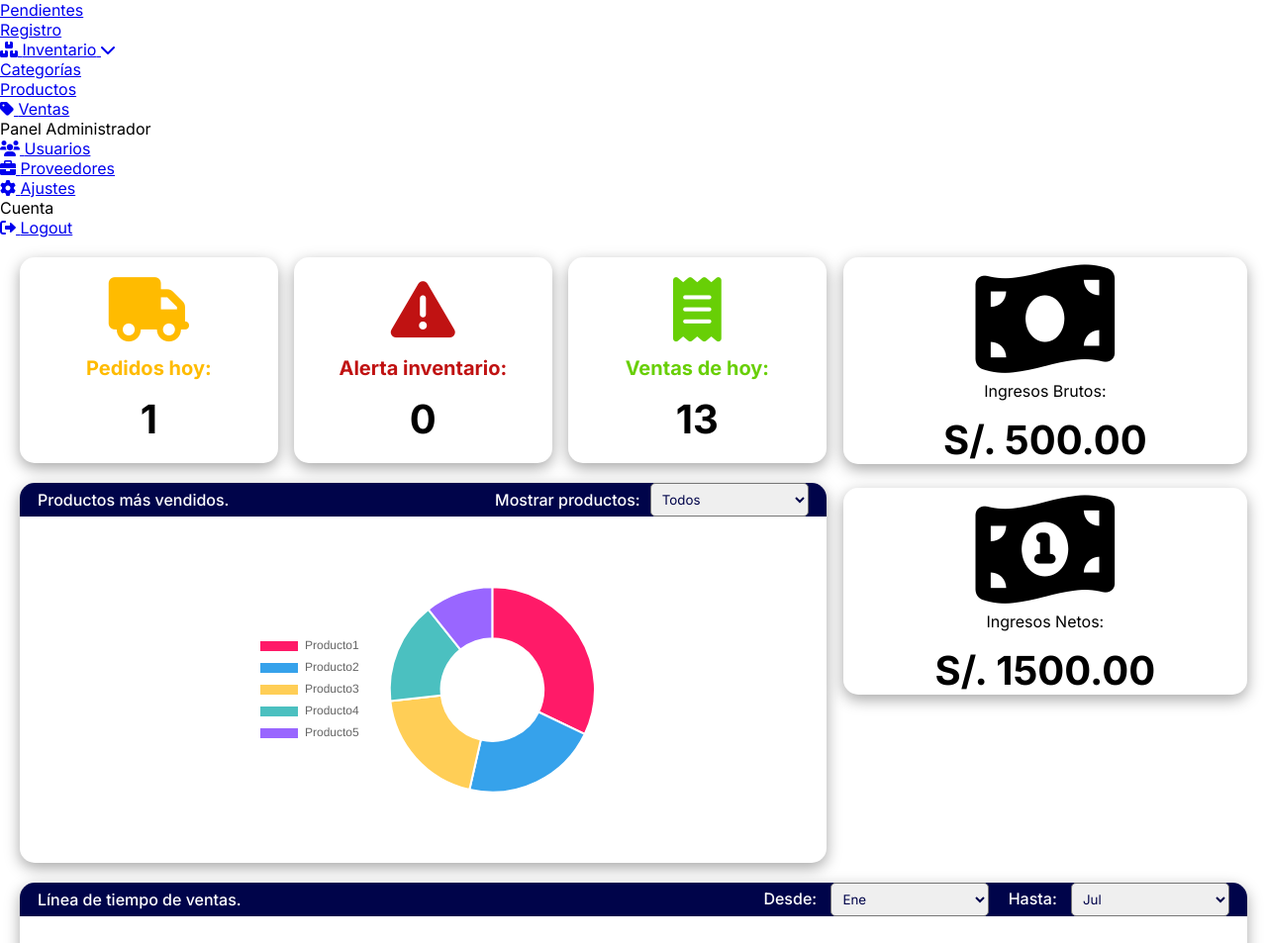
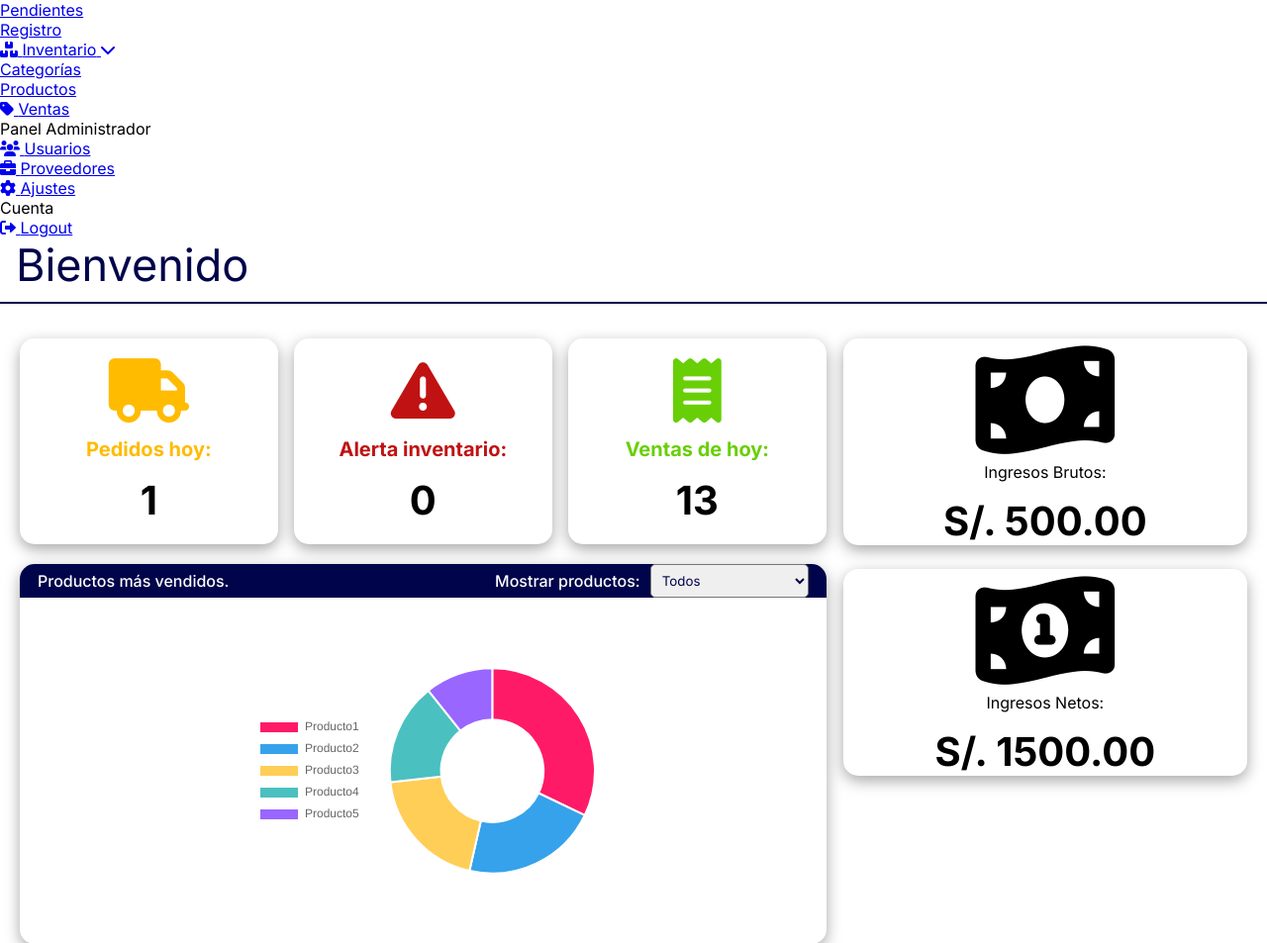
Before and after one commit to DiegoNiS/DATABios, a Django app: template DATABIOS/templates/dashboard.html in a window 1280 px wide; the page is wider, and only the part inside the window is pictured. Shown: the part 384-1337 px from the top of that part at 99% size. Run offline with Django 3.2, Linux system fonts and the light colour scheme; the template is opened without the code that fills it, so the values that code supplies are empty; a map, chart or similar area stays blank; some libraries are stand-ins or nearby versions.

Commit message:
Dashboard updates.

```diff
--- a/DATABIOS/static/css/dashboard.css
+++ b/DATABIOS/static/css/dashboard.css
@@ -5,6 +5,16 @@
     padding: 0;
     box-sizing: border-box;
     font-family: "Inter", sans-serif;
+}
+.hi_user {
+    font-size: 45px;
+    width: 100%;
+    color: #00044a;
+    width: 100%;
+    border-bottom: 2px solid #00044a;
+    padding-left: 16px;
+    padding-bottom: 10px;
+    margin-bottom: 15px;
 }
 .alerts {
     width: 100%;
--- a/DATABIOS/static/js/char.js
+++ b/DATABIOS/static/js/char.js
@@ -35,22 +35,6 @@
     let month_data = [20, 30, 50, 10, 15, 34, 25];
     let update_months = months;
     let update_month_data =month_data;
-    const mesesDict = {
-        'Ene': 1,
-        'Feb': 2,
-        'Mar': 3,
-        'Abr': 4,
-        'May': 5,
-        'Jun': 6,
-        'Jul': 7,
-        /*
-        'Ago': 8,
-        'Sep': 9,
-        'Oct': 10,
-        'Nov': 11,
-        'Dic': 12
-        */
-    };
 
     const selectFrom = document.getElementById('lineaVentasDesde');
     const selectTo = document.getElementById('lineaVentasHasta');
@@ -113,7 +97,6 @@
                 update_month_data[j] = month_data[i-1];
                 j++;
             }
-            console.log(update_months, update_month_data);
             myChart2.data.labels = update_months; // Actualiza las etiquetas (labels)
             myChart2.data.datasets[0].data = update_month_data; // Actualiza los datos del dataset
             myChart2.update();
--- a/DATABIOS/templates/dashboard.html
+++ b/DATABIOS/templates/dashboard.html
@@ -7,6 +7,9 @@
 <link rel="stylesheet" href="{% static 'css/dashboard.css' %}">
 {% endblock %}
 {% block content %}
+<p class="hi_user">
+  Bienvenido <strong>{{ user.username |upper }}</strong>
+</h1>
 <div class="alerts">
     <div class="left">
         <div class="head_alerts">
```
